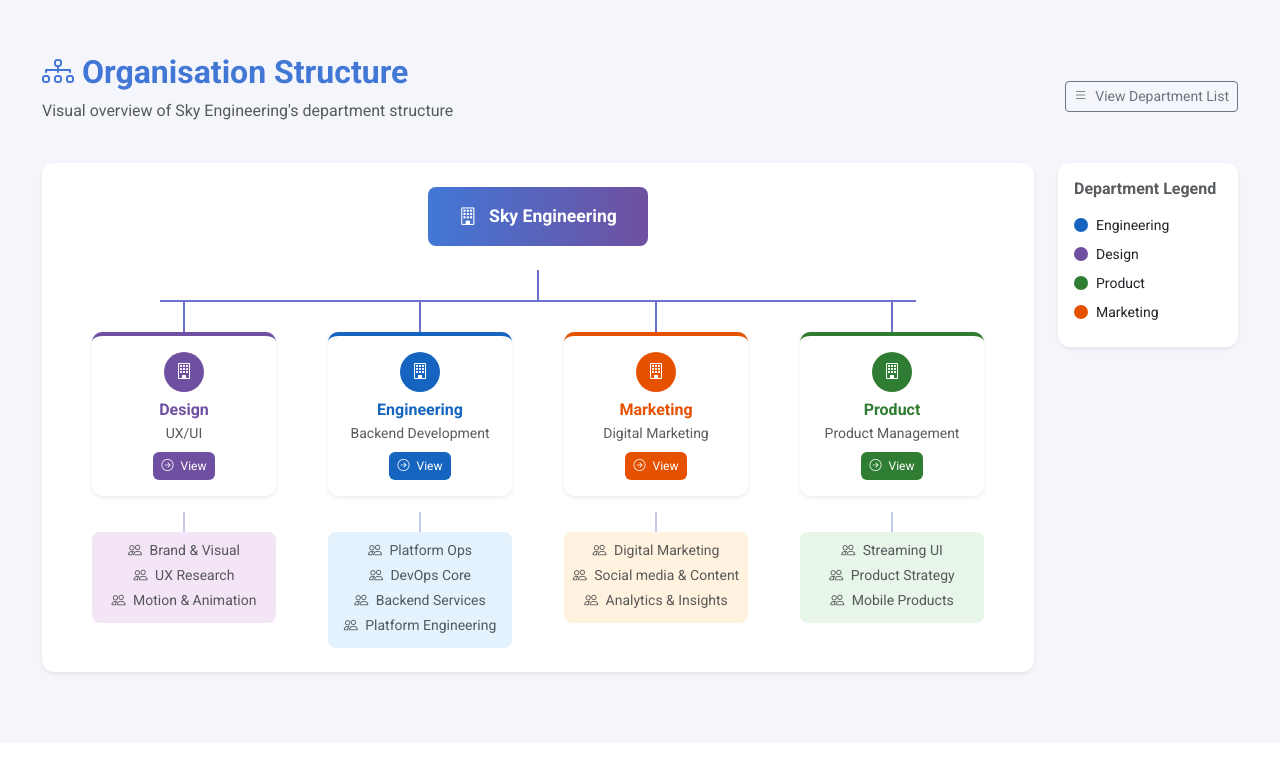
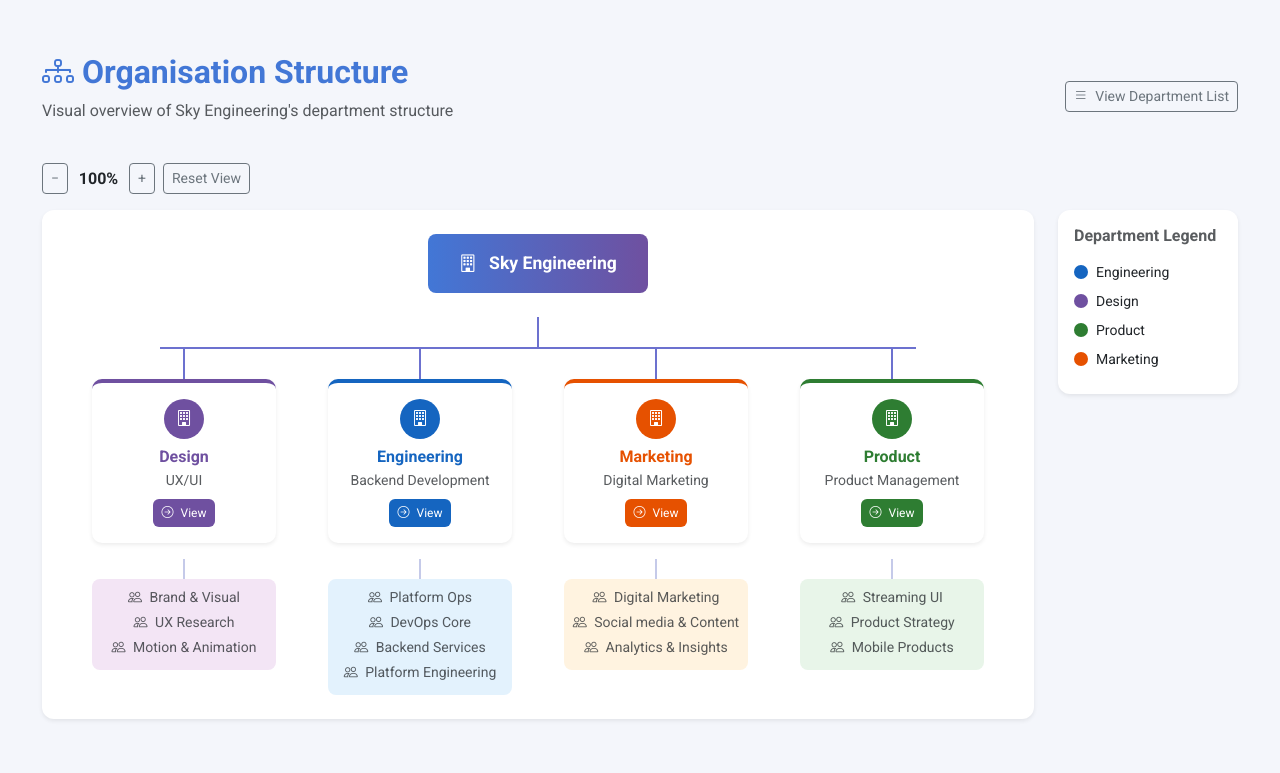
Before and after one commit to Amran1700/Software_Development_GP_CWK2, a Django app: page /org-chart/ in a window 1280 px wide. Shown: the part 57-830 px from the top of the page. Before the commit the page ends 734 px from the top, so only its background shows below. Run offline with Django 5.2, Linux system fonts and the light colour scheme; data comes from the database, SQL or seed files in the repository.

Commit message:
Add zoom controls to org chart

```diff
--- a/organisation_feature/templates/organisation_feature/org_chart.html
+++ b/organisation_feature/templates/organisation_feature/org_chart.html
@@ -21,10 +21,18 @@
         </a>
     </div>
 
+    <!-- Zoom Controls -->
+    <div class="d-flex align-items-center gap-2 mb-3">
+        <button class="btn btn-outline-secondary btn-sm" id="zoomOut">−</button>
+        <span id="zoomLevel" class="fw-bold" style="min-width: 45px; text-align: center;">100%</span>
+        <button class="btn btn-outline-secondary btn-sm" id="zoomIn">+</button>
+        <button class="btn btn-outline-secondary btn-sm" id="zoomReset">Reset View</button>
+    </div>
+
     <div class="d-flex gap-4 align-items-start">
 
         <!-- Org Chart -->
-        <div class="card border-0 shadow-sm mb-4 flex-grow-1" style="border-radius: 12px; overflow-x: auto;">
+        <div id="orgChart" class="card border-0 shadow-sm mb-4 flex-grow-1" style="border-radius: 12px; overflow-x: auto;">
             <div class="card-body p-4">
 
                 <!-- Top Level: Sky Engineering -->
@@ -262,4 +270,28 @@
     }
 </style>
 
+<script>
+    let zoom = 100;
+    const min = 50;
+    const max = 200;
+    const step = 25;
+    const chart = document.getElementById('orgChart');
+
+    document.getElementById('zoomIn').addEventListener('click', () => {
+        if (zoom < max) { zoom += step; applyZoom(); }
+    });
+    document.getElementById('zoomOut').addEventListener('click', () => {
+        if (zoom > min) { zoom -= step; applyZoom(); }
+    });
+    document.getElementById('zoomReset').addEventListener('click', () => {
+        zoom = 100; applyZoom();
+    });
+
+    function applyZoom() {
+        chart.style.transform = `scale(${zoom / 100})`;
+        chart.style.transformOrigin = 'top left';
+        document.getElementById('zoomLevel').textContent = zoom + '%';
+    }
+</script>
+
 {% endblock %}
```
